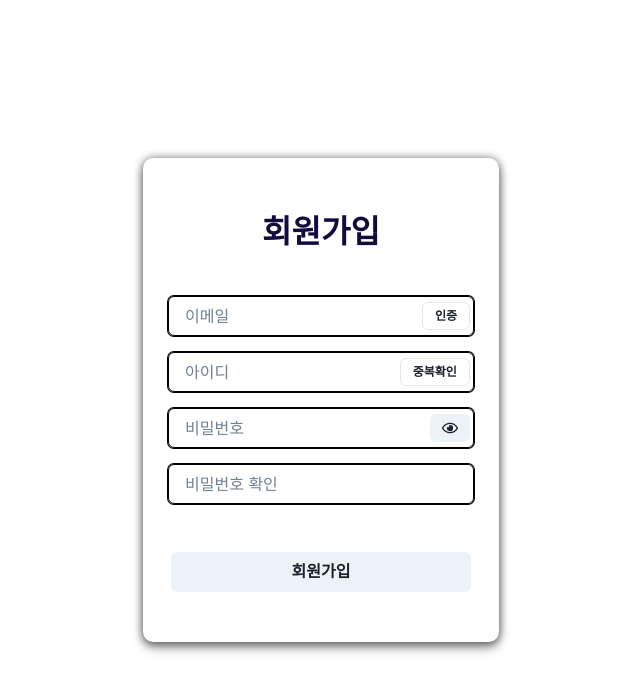
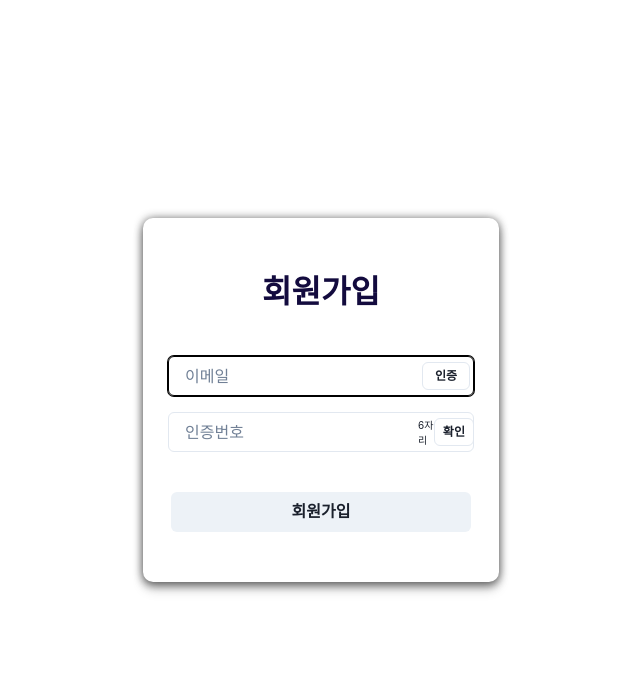
Before and after one commit to Geon-o/TRIP_PLANNER_FRONT, a React (Vite) app in the folder trip_planner_front/: page / in a window 1280 px wide. Both pictures are taken after a click on the button "인증". Shown: the top 692 px of the page, without its empty margins (319-959 px from the left). Built offline with nearby package versions, Linux system fonts and the light colour scheme.

Commit message:
feat: 사용자가 회원가입할 수 있는 페이지 UI [1][중도커밋]    - 이메일 인증 시 특정 UI가 보여지도록 조건부 렌더링 적용

```diff
--- a/trip_planner_front/src/pages/user/sign_up/index.tsx
+++ b/trip_planner_front/src/pages/user/sign_up/index.tsx
@@ -16,7 +16,9 @@ import {UserDto} from './types/user';
 import * as React from "react";
 
 const index = () => {
-    const [show, setShow] = useState(false);
+    const [showPasswordText, setShowPasswordText] = useState(false);
+    const [showEmailConf, setShowEmailConf] = useState(false);
+    const [showDetailInfo, setShowDetailInfo] = useState(false);
 
     const onSubmit: any = (data: UserDto) => {
         console.log(data);
@@ -24,7 +26,6 @@ const index = () => {
     }
 
     const [value, setValue] = useState('');
-
 
     const [id, setId] = useState('');
     const [email, setEmail] = useState('');
@@ -109,6 +110,7 @@ const index = () => {
                                 h='1.75rem'
                                 variant='outline'
                                 fontSize='12px'
+                                onClick={() => setShowEmailConf(true)}
                         >
                             인증
                         </Button>
@@ -116,6 +118,29 @@ const index = () => {
                 </InputGroup>
                 <Text fontSize='10px'>{emailMessage}</Text>
 
+                {
+                    showEmailConf &&
+                    <InputGroup>
+                        <Input type="text"
+                               placeholder="인증번호"
+                               />
+                        <InputRightElement width='3.5rem'>
+                            <Text fontSize='10px' h='1.75rem'>6자리</Text>
+                            <Button size='sm'
+                                    h='1.75rem'
+                                    variant='outline'
+                                    fontSize='12px'
+                                    onClick={() => setShowDetailInfo(true)}
+                            >
+                                확인
+                            </Button>
+                        </InputRightElement>
+                    </InputGroup>
+                }
+
+                {
+                    showDetailInfo &&
+                    <Stack>
                         <InputGroup>
                             <Input type="text"
                                    placeholder="아이디"
@@ -137,7 +162,7 @@ const index = () => {
                         <Text fontSize='10px'>{idMessage}</Text>
 
                         <InputGroup>
-                    <Input type={show ? 'text' : "password"}
+                            <Input type={showPasswordText ? 'text' : "password"}
                                    placeholder="비밀번호"
                                    isInvalid
                                    errorBorderColor={isPassword ? 'none' : 'red.300'}
@@ -145,8 +170,8 @@ const index = () => {
 
                             <InputRightElement width='3rem'>
                                 <IconButton h='1.75rem'
-                                    icon={show ? <FaRegEyeSlash/> : <FaRegEye/>}
-                                    onClick={() => setShow(!show)}/>
+                                            icon={showPasswordText ? <FaRegEyeSlash/> : <FaRegEye/>}
+                                            onClick={() => setShowPasswordText(!showPasswordText)}/>
                             </InputRightElement>
                         </InputGroup>
                         <Text fontSize='10px'>{passwordMessage}</Text>
@@ -158,6 +183,8 @@ const index = () => {
                                onChange={onChangePasswordCheck}/>
                         <Text fontSize='10px'>{passwordCheckMessage}</Text>
                     </Stack>
+                }
+            </Stack>
 
             <Flex justifyContent='center' mt={10} mb={10}>
                 <Button onClick={onSubmit} width='300px'>회원가입</Button>
```
Lines whose indentation alone changed are shown as unchanged.
